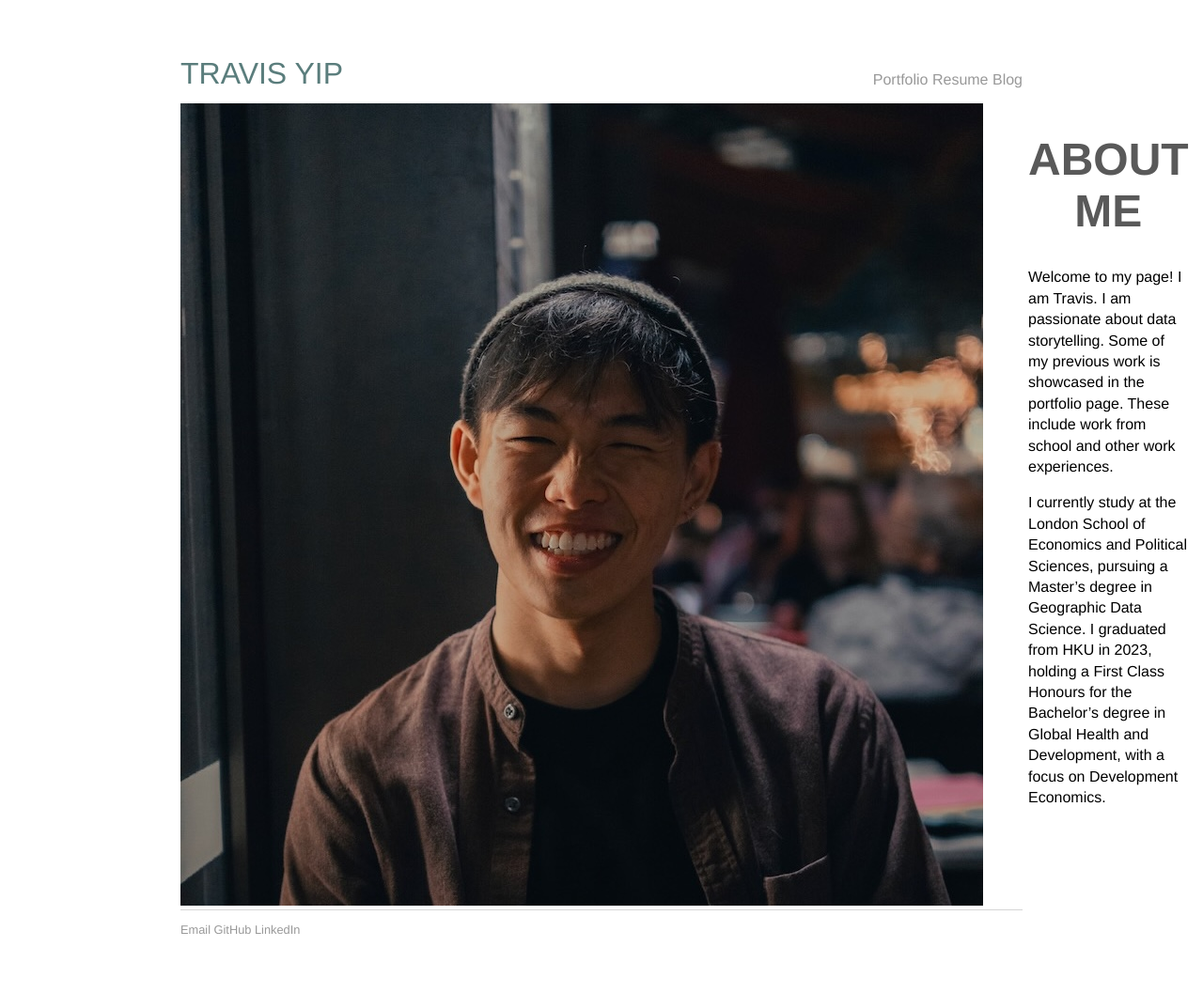
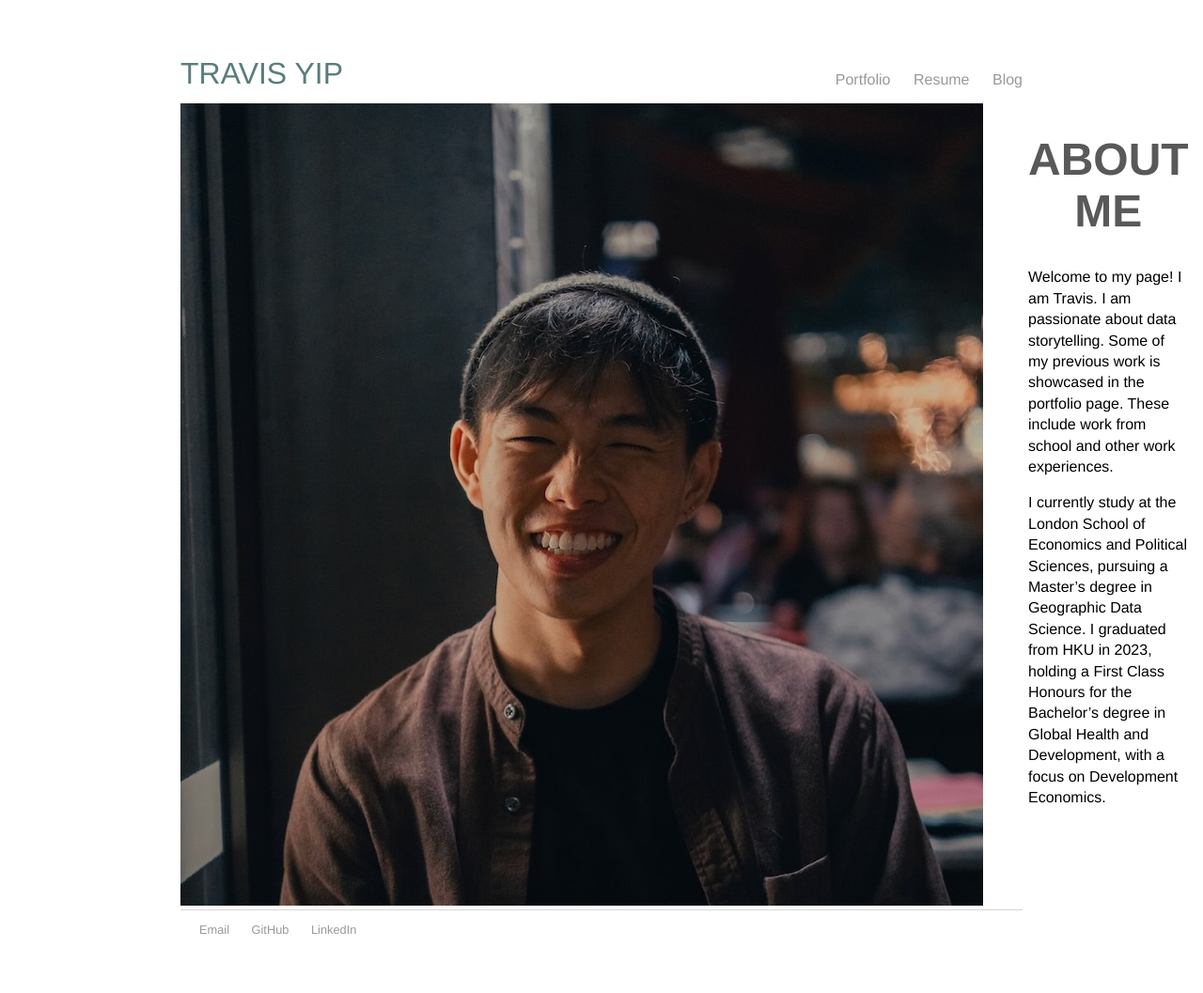
Before and after one commit to cwtravisyip/cwtravisyip.github.io, a Jekyll site: the page built from index.html, in a window 1280 px wide. Shown: the whole page at 94% size. Built offline with Jekyll 4.4.1, drawn with Linux system fonts in a browser that asks for light colours.

Commit message:
Revert nav ls margin

```diff
--- a/CSS/main.css
+++ b/CSS/main.css
@@ -24,7 +24,7 @@ nav ul, footer ul {
 }
 nav ul li, footer ul li {
     display: inline;
-    margin-right: 0px;
+    margin-left: 20px;
 }
 a {
     text-decoration: none;
```
